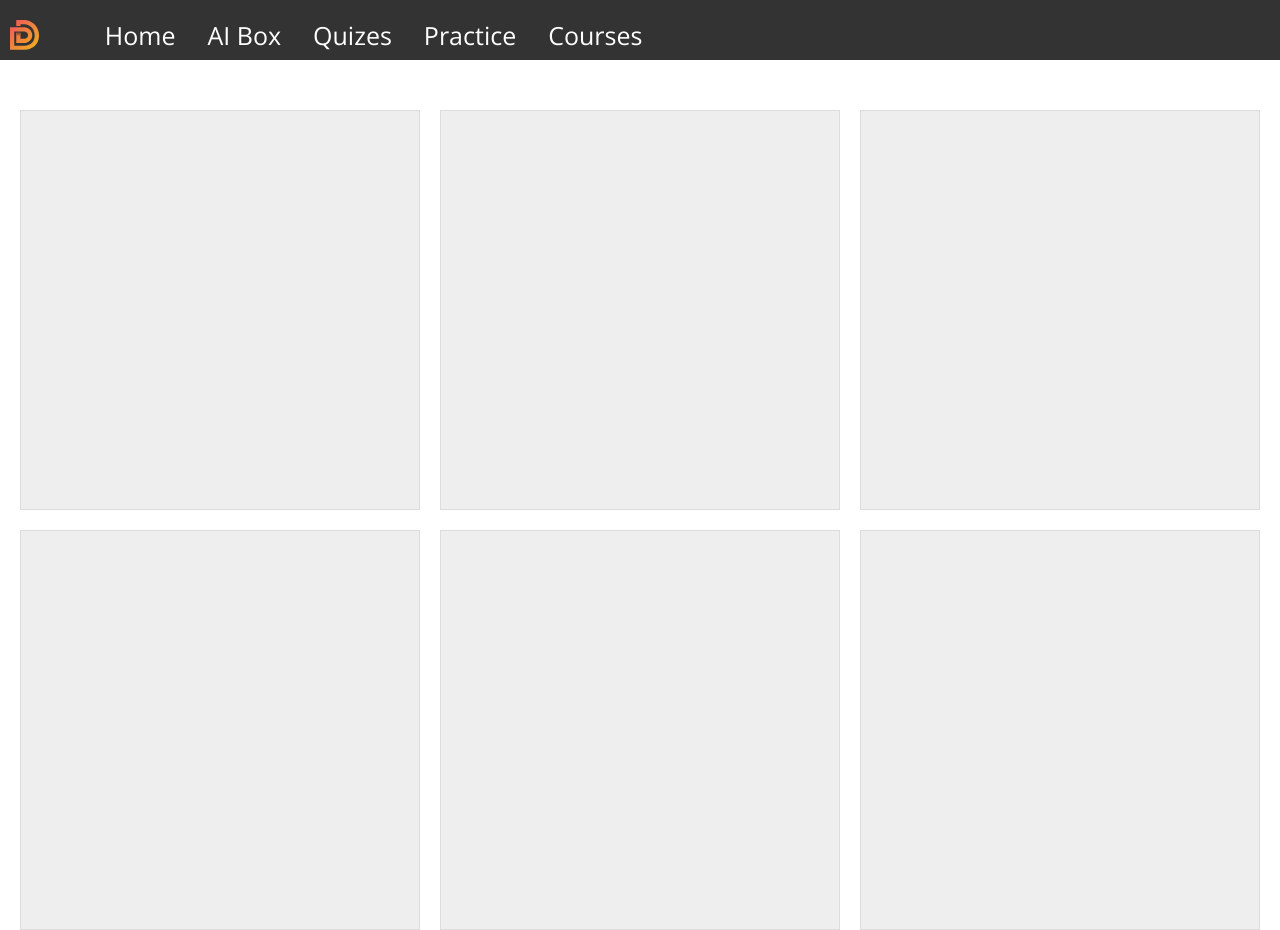
After one commit to Priykrit/LearnWithAI, a Flask app: page /AIbox in a window 1280 px wide. The commit adds this page. Run offline with Flask 2, Linux system fonts and the light colour scheme.

Commit message:
AIBox Done

```diff
--- a/app.py
+++ b/app.py
@@ -65,6 +65,15 @@ def index():
     return render_template('index.html', head=img, footer=img2, symbol=img3, head2=img1)
 
 
+@app.route('/AIbox')
+def AIbox():
+    img = os.path.join(app.config['UPLOAD_FOLDER'], 'head.svg')
+    img1 = os.path.join(app.config['UPLOAD_FOLDER'], 'head2.svg')
+    img2 = os.path.join(app.config['UPLOAD_FOLDER'], 'footer.svg')
+    img3 = os.path.join(app.config['UPLOAD_FOLDER'], 'symbol.svg')
+    return render_template('AIbox.html', head=img, footer=img2, symbol=img3, head2=img1)
+
+
 @app.route('/interview')
 def interview():
     return render_template('interview.html')
--- /dev/null
+++ b/static/AIbox.css
@@ -0,0 +1,15 @@
+.grid-container {
+  display: grid;
+  grid-template-columns: repeat(3, 0.2fr); /* creates 4 columns */
+  grid-template-rows: repeat(2, 0.2fr); /* creates 2 rows */
+  gap: 20px;
+  justify-content: center;
+  margin-top: 50px;
+}
+
+.box {
+  background-color: #eee;
+  border: 1px solid #ddd;
+  height: 400px;
+  width: 400px;
+}
--- /dev/null
+++ b/templates/AIbox.html
@@ -0,0 +1,32 @@
+<!DOCTYPE html>
+<html lang="en">
+  <head>
+    <meta charset="UTF-8" />
+    <meta http-equiv="X-UA-Compatible" content="IE=edge" />
+    <title>Document</title>
+    <link rel="stylesheet" type="text/css" href="/static/style.css" />
+    <link rel="stylesheet" type="text/css" href="/static/AIbox.css" />
+  </head>
+  <body>
+    <nav>
+      <div>
+        <img class="nav_symbol" src="{{symbol}}" alt="iphone-app" />
+      </div>
+      <ul>
+        <li><a href="/">Home</a></li>
+        <li><a href="/AIbox">AI Box</a></li>
+        <li><a href="/Quizes">Quizes</a></li>
+        <li><a href="/Practice">Practice</a></li>
+        <li><a href="/Courses">Courses</a></li>
+      </ul>
+    </nav>
+    <div class="grid-container">
+      <div class="box"></div>
+      <div class="box"></div>
+      <div class="box"></div>
+      <div class="box"></div>
+      <div class="box"></div>
+      <div class="box"></div>
+    </div>
+  </body>
+</html>
```
Also changed, not shown: templates/index.html (+5 -5 lines).
